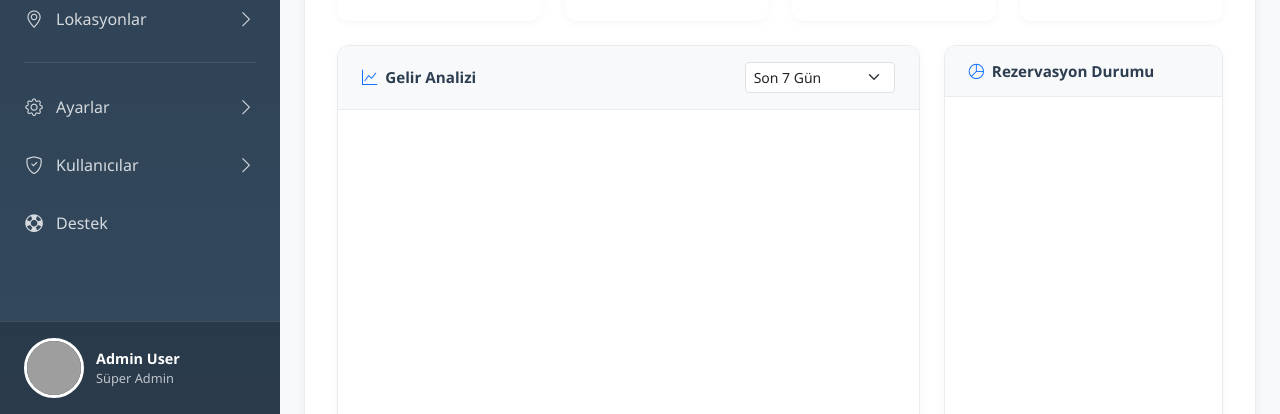
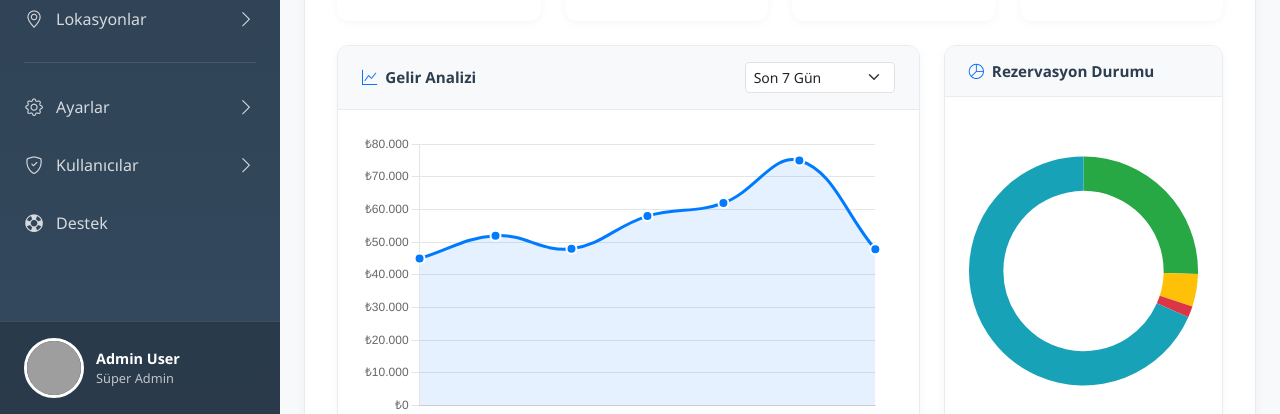
Before and after one commit to TanerSaydam/RentCarTheme, a plain HTML site: page Admin/dashboard.html in a window 1280 px wide. Shown: the part 386-800 px from the top of the page. Drawn offline with nearby package versions, Linux system fonts and the light colour scheme; grey boxes are pictures that could not be loaded.

Commit message:
I updated UI register html

```diff
--- a/Admin/dashboard.html
+++ b/Admin/dashboard.html
@@ -1005,6 +1005,106 @@
 
     <!-- Bootstrap JS -->
     <script src="https://cdn.jsdelivr.net/npm/bootstrap@5.3.0/dist/js/bootstrap.bundle.min.js"></script>
+    <script src="https://cdn.jsdelivr.net/npm/chart.js@4.4.0/dist/chart.umd.min.js"></script>
+    <script>
+        // Gelir Analizi Grafiği
+        const revenueCtx = document.getElementById('revenueChart').getContext('2d');
+        const revenueChart = new Chart(revenueCtx, {
+            type: 'line',
+            data: {
+                labels: ['Pazartesi', 'Salı', 'Çarşamba', 'Perşembe', 'Cuma', 'Cumartesi', 'Pazar'],
+                datasets: [{
+                    label: 'Gelir (₺)',
+                    data: [45000, 52000, 48000, 58000, 62000, 75000, 47830],
+                    borderColor: '#007bff',
+                    backgroundColor: 'rgba(0, 123, 255, 0.1)',
+                    borderWidth: 3,
+                    tension: 0.4,
+                    fill: true,
+                    pointBackgroundColor: '#007bff',
+                    pointBorderColor: '#fff',
+                    pointBorderWidth: 2,
+                    pointRadius: 5,
+                    pointHoverRadius: 7
+                }]
+            },
+            options: {
+                responsive: true,
+                maintainAspectRatio: false,
+                plugins: {
+                    legend: {
+                        display: false
+                    },
+                    tooltip: {
+                        backgroundColor: 'rgba(0, 0, 0, 0.8)',
+                        padding: 12,
+                        displayColors: false,
+                        callbacks: {
+                            label: function (context) {
+                                return 'Gelir: ₺' + context.parsed.y.toLocaleString('tr-TR');
+                            }
+                        }
+                    }
+                },
+                scales: {
+                    y: {
+                        beginAtZero: true,
+                        ticks: {
+                            callback: function (value) {
+                                return '₺' + value.toLocaleString('tr-TR');
+                            }
+                        },
+                        grid: {
+                            borderDash: [5, 5]
+                        }
+                    },
+                    x: {
+                        grid: {
+                            display: false
+                        }
+                    }
+                }
+            }
+        });
+
+        // Rezervasyon Durumu Pasta Grafiği
+        const bookingStatusCtx = document.getElementById('bookingStatusChart').getContext('2d');
+        const bookingStatusChart = new Chart(bookingStatusCtx, {
+            type: 'doughnut',
+            data: {
+                labels: ['Aktif', 'Bekleyen', 'İptal', 'Tamamlanan'],
+                datasets: [{
+                    data: [127, 23, 8, 342],
+                    backgroundColor: [
+                        '#28a745',
+                        '#ffc107',
+                        '#dc3545',
+                        '#17a2b8'
+                    ],
+                    borderWidth: 0
+                }]
+            },
+            options: {
+                responsive: true,
+                maintainAspectRatio: false,
+                plugins: {
+                    legend: {
+                        display: false
+                    },
+                    tooltip: {
+                        backgroundColor: 'rgba(0, 0, 0, 0.8)',
+                        padding: 12,
+                        callbacks: {
+                            label: function (context) {
+                                return context.label + ': ' + context.parsed + ' rezervasyon';
+                            }
+                        }
+                    }
+                },
+                cutout: '70%'
+            }
+        });
+    </script>
     <script src="./script.js"></script>
 </body>
 
```
Also changed, not shown: UI/auth/register.html (+34 -4 lines), Admin/forms/create-car-form.html (renamed from Admin/forms/create-form.html).
